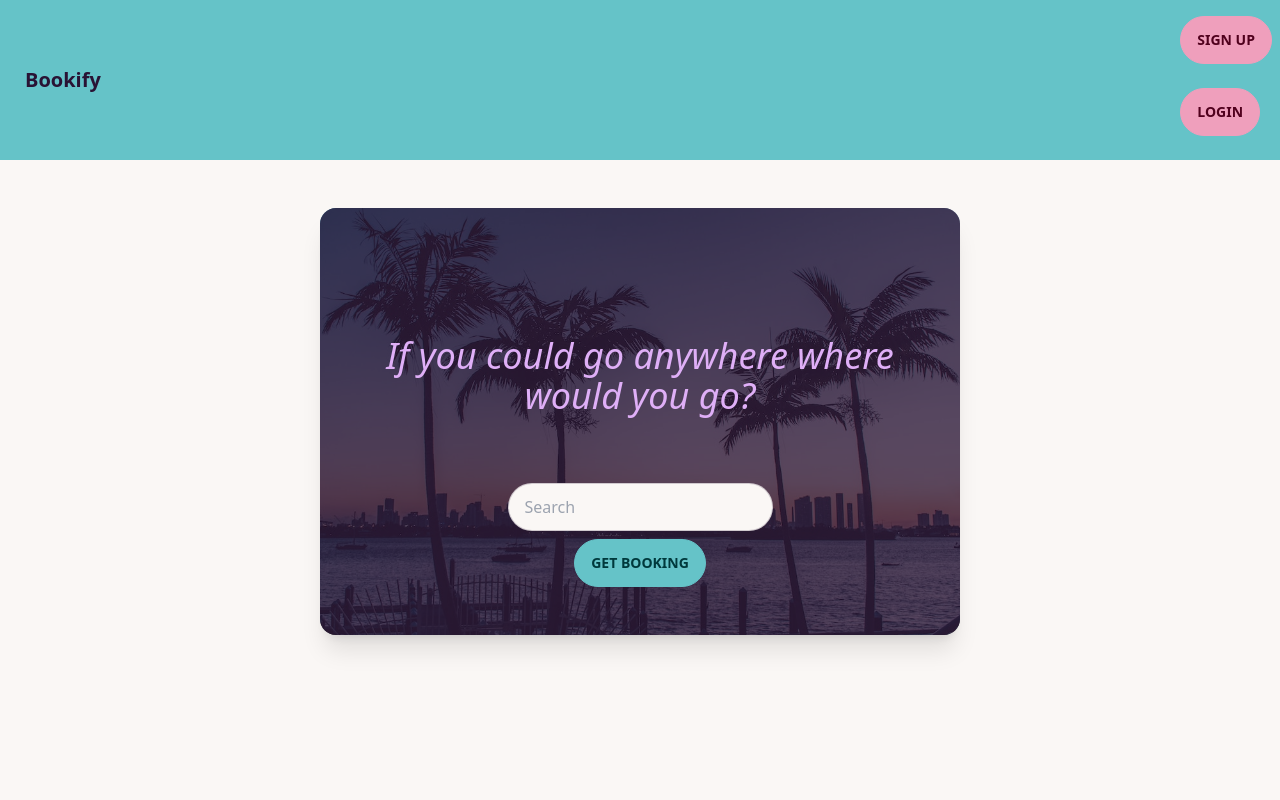
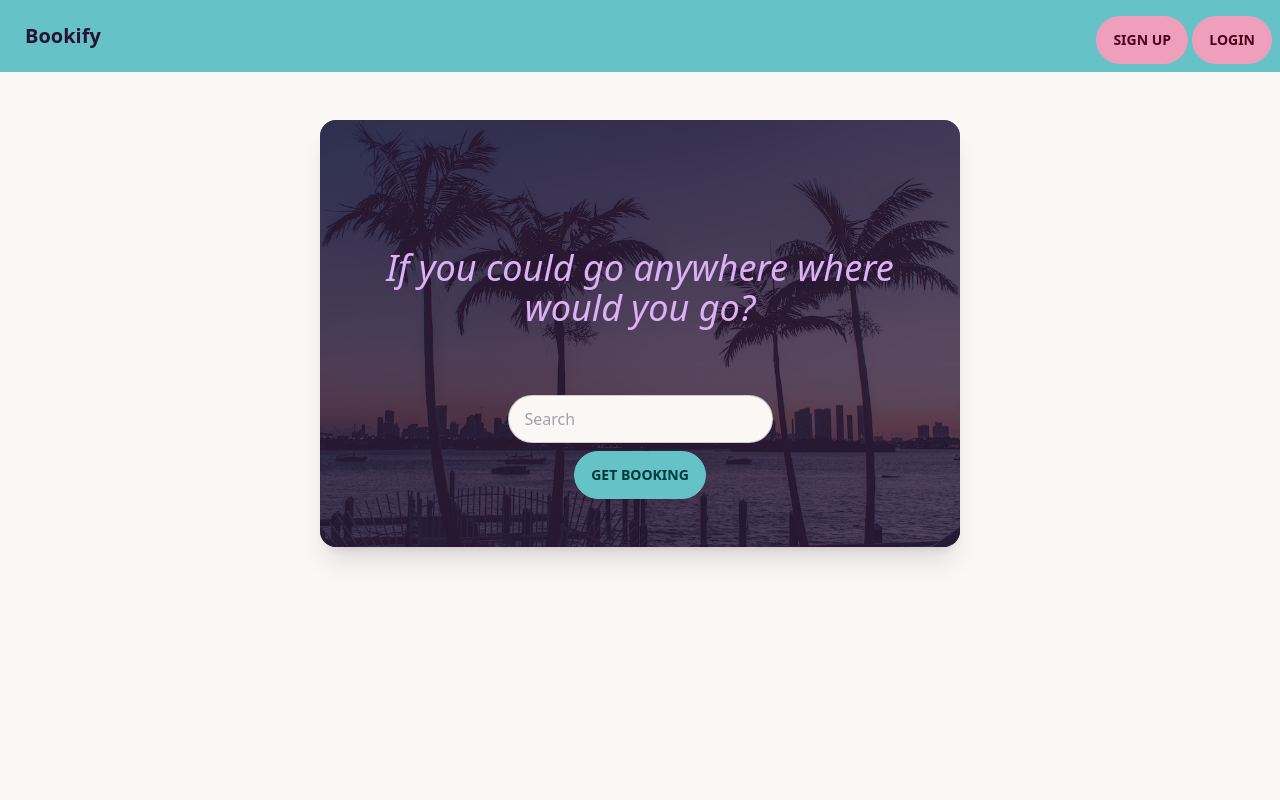
Before and after one commit to dave-sh/bookify, a PHP site: page / in a window 1280 px wide. Run offline with PHP 8.4, Linux system fonts and the light colour scheme; some libraries are stand-ins or nearby versions.

Commit message:
changed buttons to inline citations

```diff
--- a/index.php
+++ b/index.php
@@ -41,10 +41,10 @@
           <li><a href='components/vacations.php'>Vacations</a></li>
           <li><a>Logout</a></li>
         </ul> -->
-          <form action="components/signup.php" method="get">
+          <form action="components/signup.php" method="get" class="inline">
             <button class="mt-2 btn btn-secondary"> Sign Up </button>
           </form>
-          <form action="components/login.php" method="get">
+          <form action="components/login.php" method="get" class="inline">
             <button class="mt-2 btn btn-secondary"> Login </button>
           </form>
         </div>
```
